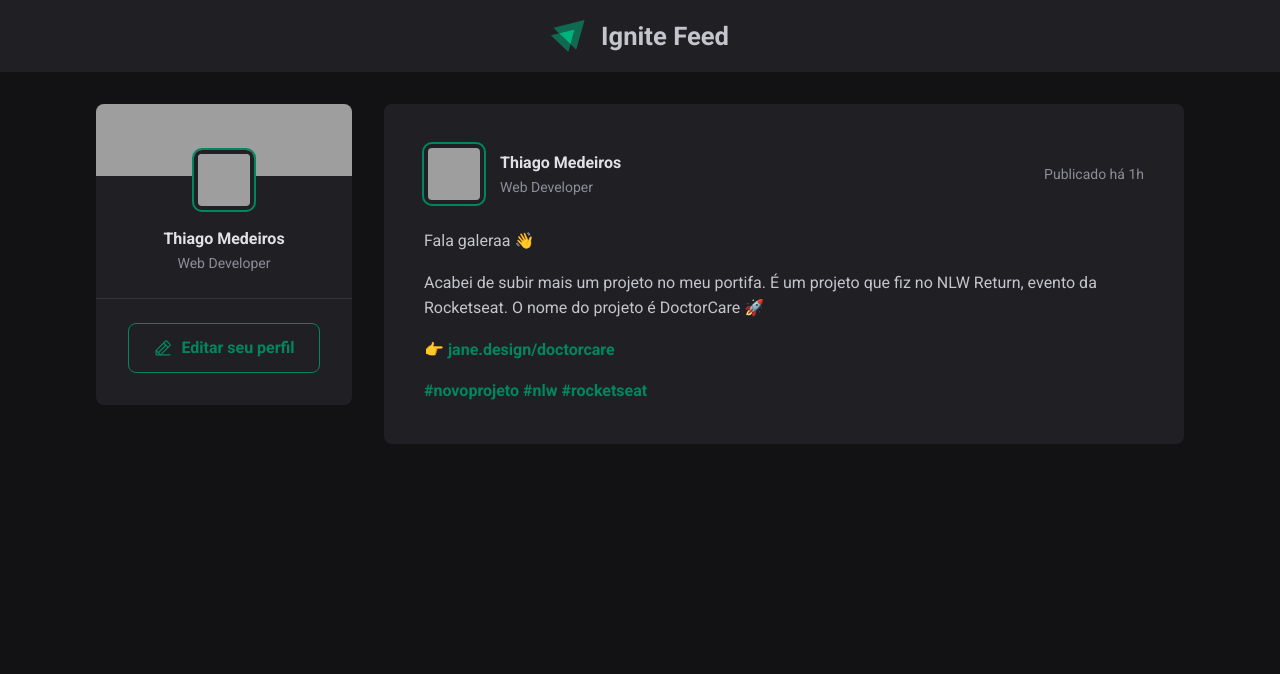
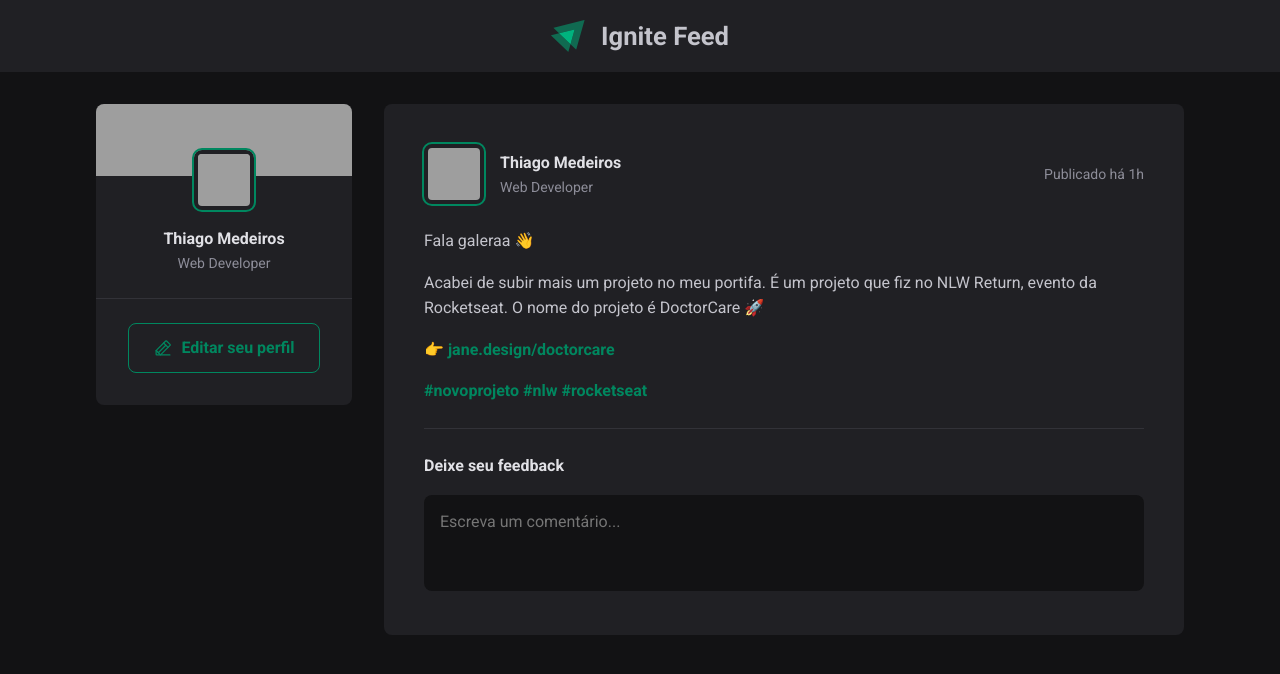
Before and after one commit to thihxm/SimplePostAppReact, a React (Vite) app: page / in a window 1280 px wide. Shown: the top 674 px of the page. Built offline with nearby package versions, Linux system fonts and the light colour scheme; grey boxes are pictures that could not be loaded.

Commit message:
Post comment textarea

```diff
--- a/src/components/Post.module.css
+++ b/src/components/Post.module.css
@@ -68,3 +68,54 @@
   border: 4px solid var(--gray-800);
   outline: 2px solid var(--green-500);
 }
+
+.commentForm {
+  width: 100%;
+  margin-top: 1.5rem;
+  padding-top: 1.5rem;
+  border-top: 1px solid var(--gray-600);
+}
+
+.commentForm > strong {
+  line-height: 1.6;
+  color: var(--gray-100);
+}
+
+.commentForm textarea {
+  width: 100%;
+  background: var(--gray-900);
+  border: none;
+  resize: none;
+  height: 6rem;
+  padding: 1rem;
+  border-radius: 8px;
+  color: var(--gray-100);
+  line-height: 1.4;
+  margin-top: 1rem;
+}
+
+.commentForm button[type=submit] {
+  padding: 1rem 1.5rem;
+  margin-top: 1rem;
+  border-radius: 8px;
+  border: none;
+  background: var(--green-500);
+  color: var(--white);
+  font-weight: bold;
+  cursor: pointer;
+  transition: filter 0.1s ease;
+}
+
+.commentForm button[type=submit]:hover {
+  filter: brightness(0.8);
+}
+
+.commentForm footer {
+  visibility: hidden;
+  max-height: 0;
+}
+
+.commentForm:focus-within footer {
+  visibility: visible;
+  max-height: none;
+}
--- a/src/components/Post.tsx
+++ b/src/components/Post.tsx
@@ -26,6 +26,16 @@
           <a href='#'>#rocketseat</a>
         </p>
       </div>
+
+      <form className={styles.commentForm}>
+        <strong>Deixe seu feedback</strong>
+
+        <textarea placeholder='Escreva um comentário...' />
+
+        <footer>
+          <button type="submit">Publicar</button>
+        </footer>
+      </form>
     </article>
   )
 }
--- a/src/global.css
+++ b/src/global.css
@@ -9,6 +9,11 @@
   --gray-900: #121214;
 
   --green-500: #00875f;
+}
+
+:focus {
+  outline: transparent;
+  box-shadow: 0 0 0 2px var(--green-500);
 }
 
 * {
```
